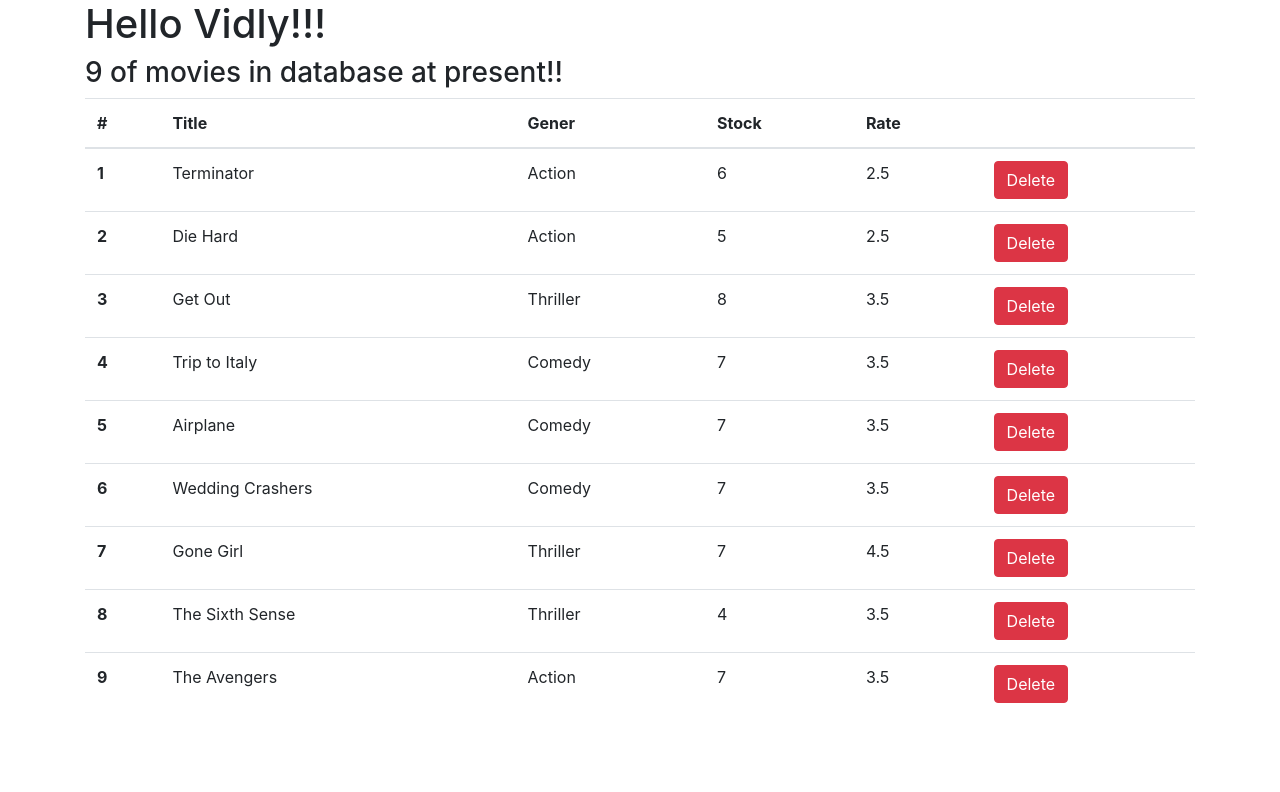
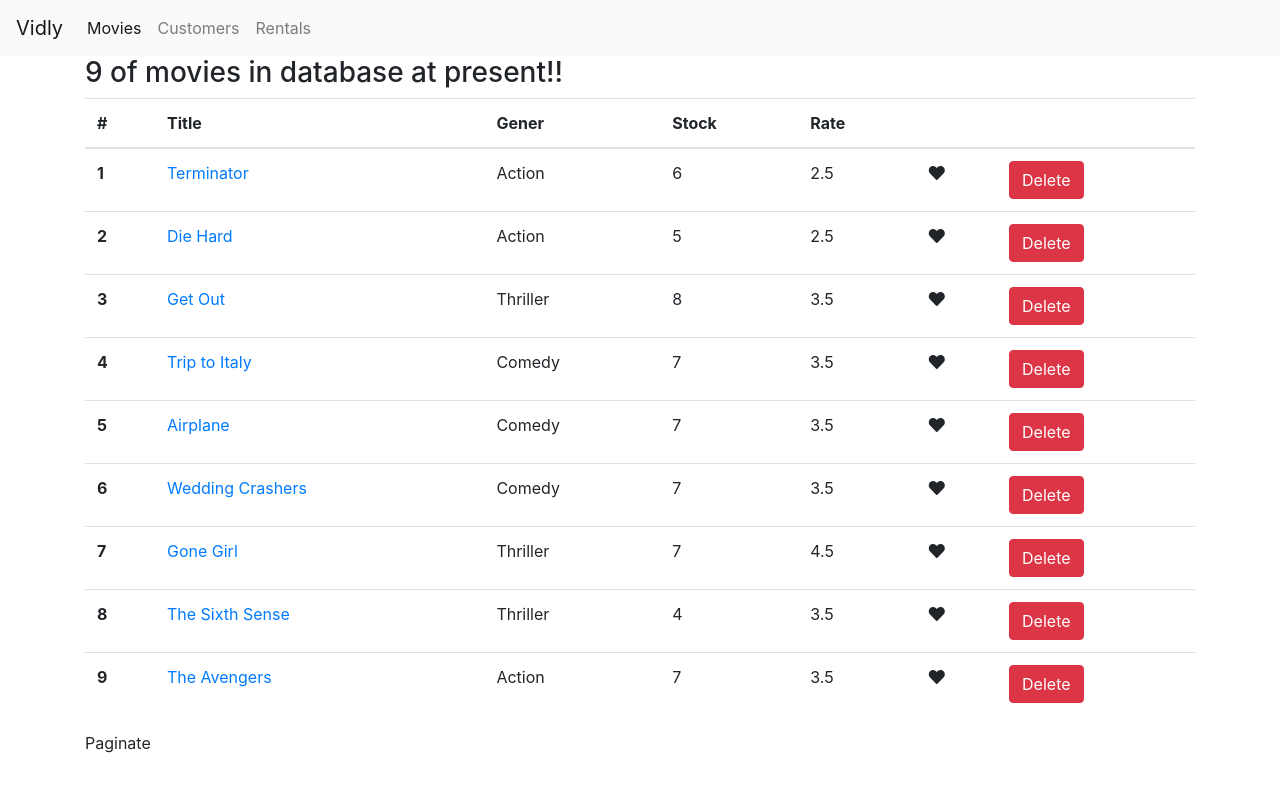
Before and after one commit to vishwas0459/react-app-demo, a React (Create React App) app: page /movies in a window 1280 px wide. Shown: the top 792 px of the page. Built offline with nearby package versions, Linux system fonts and the light colour scheme.

Commit message:
added routing

```diff
--- a/package.json
+++ b/package.json
@@ -4,8 +4,10 @@
   "private": true,
   "dependencies": {
     "bootstrap": "^4.1.1",
+    "query-string": "^6.1.0",
     "react": "^16.8.6",
     "react-dom": "^16.8.6",
+    "react-router-dom": "^5.0.0",
     "react-scripts": "2.1.8"
   },
   "scripts": {
--- a/src/App.js
+++ b/src/App.js
@@ -1,15 +1,31 @@
 import React, { Component } from 'react';
-// import logo from './logo.svg';
+import Movies from './components/movies';
+import MovieForm from './components/movieForm';
+import Customer from './components/customer';
+import Rentals from './components/rentals';
+
+import { Redirect, Switch, Route } from 'react-router-dom';
 import './App.css';
-import Movies from './components/movies';
+import NotFound from './components/notFound';
+import NavBar from './components/navbar';
 
 class App extends Component {
   render() {
     return (
-      <main className='container'>
-        <h1>Hello Vidly!!!</h1>
-        <Movies />
-      </main>
+      <React.Fragment>
+        <NavBar />
+        <main className='container'>
+          <Switch>
+            <Route path='/customer' component={Customer} />
+            <Route path='/rentals' component={Rentals} />
+            <Route path='/movie/:id' component={MovieForm} />
+            <Route path='/movies' exact component={Movies} />
+            <Route path='/not-found' component={NotFound} />
+            <Redirect from='/' exact to='/movies' />
+            <Redirect to='/not-found' />
+          </Switch>
+        </main>
+      </React.Fragment>
     );
   }
 }
--- /dev/null
+++ b/src/components/common/like.jsx
@@ -0,0 +1,28 @@
+import React, { Component } from 'react';
+class Like extends Component {
+  state = {
+    heartClass: 'fa fa-heart',
+    flag: true
+  };
+  changeHeart = () => {
+    let heartClass;
+    if (this.state.flag) {
+      heartClass = 'fa fa-heart-broken';
+      this.setState({ heartClass, flag: !this.state.flag });
+    } else {
+      heartClass = 'fa fa-heart';
+      this.setState({ heartClass, flag: !this.state.flag });
+    }
+  };
+  render() {
+    return (
+      <i
+        className={this.state.heartClass}
+        onClick={this.changeHeart}
+        style={{ cursor: 'pointer' }}
+      />
+    );
+  }
+}
+
+export default Like;
--- /dev/null
+++ b/src/components/common/pagination.jsx
@@ -0,0 +1,18 @@
+import React from 'react';
+
+const Pagination = () => {
+  return (
+    <nav>
+      <ul className='pagination'>
+        <li className='page-item'>
+          {/* <a href='#' className='page-link'>
+            1
+          </a> */}
+          <p>Paginate</p>
+        </li>
+      </ul>
+    </nav>
+  );
+};
+
+export default Pagination;
--- /dev/null
+++ b/src/components/customer.jsx
@@ -0,0 +1,6 @@
+import React from 'react';
+const Customer = () => {
+  return <h1>Customer</h1>;
+};
+
+export default Customer;
--- /dev/null
+++ b/src/components/movieForm.jsx
@@ -0,0 +1,13 @@
+import React from 'react';
+const MovieForm = ({ match, history }) => {
+  return (
+    <div className='container'>
+      <h1>Movie Form {match.params.id}</h1>
+      <button className='btn btn-primary' onClick={() => history.push('/')}>
+        Save
+      </button>
+    </div>
+  );
+};
+
+export default MovieForm;
--- a/src/components/movies.jsx
+++ b/src/components/movies.jsx
@@ -1,14 +1,21 @@
 import React, { Component } from 'react';
 import { getMovies } from '../services/fakeMovieService';
+import Like from './common/like';
+import Pagination from './common/pagination';
+import { NavLink } from 'react-router-dom';
 class Movies extends Component {
   //get the movie list from fakeservice into state
   state = {
-    movies: getMovies()
+    movies: getMovies(),
+    pageSize: 4
   };
   handleDelete = mId => {
     console.log('Clicked movie delete on id :', mId);
     const updatedMovies = this.state.movies.filter(movie => movie._id !== mId);
     this.setState({ movies: updatedMovies });
+  };
+  handlePageChange = () => {
+    console.log('pagehandle clicked');
   };
   render() {
     const { length: movieCount } = this.state.movies;
@@ -25,16 +32,23 @@
               <th scope='col'>Stock</th>
               <th scope='col'>Rate</th>
               <th />
+              <th />
             </tr>
           </thead>
           <tbody>
             {this.state.movies.map((movie, index) => (
               <tr key={movie._id}>
                 <th scope='row'>{index + 1}</th>
-                <td>{movie.title}</td>
+                <td>
+                  {' '}
+                  <NavLink to={'/movie/' + movie._id}>{movie.title}</NavLink>
+                </td>
                 <td>{movie.genre.name}</td>
                 <td>{movie.numberInStock}</td>
                 <td>{movie.dailyRentalRate}</td>
+                <td>
+                  <Like />
+                </td>
                 <td>
                   <button
                     className='btn btn-danger'
@@ -47,6 +61,11 @@
             ))}
           </tbody>
         </table>
+        <Pagination
+          pageSize={this.state.pageSize}
+          pagesCount={movieCount / this.state.pageSize}
+          onPageChange={this.handlePageChange}
+        />
       </div>
     );
   }
--- /dev/null
+++ b/src/components/navbar.jsx
@@ -0,0 +1,43 @@
+import React from 'react';
+import { NavLink } from 'react-router-dom';
+const NavBar = () => {
+  return (
+    <nav className='navbar navbar-expand-lg navbar-light bg-light'>
+      <NavLink className='navbar-brand' to='/'>
+        Vidly
+      </NavLink>
+      <button
+        className='navbar-toggler'
+        type='button'
+        data-toggle='collapse'
+        data-target='#navbarNav'
+        aria-controls='navbarNav'
+        aria-expanded='false'
+        aria-label='Toggle navigation'
+      >
+        <span className='navbar-toggler-icon' />
+      </button>
+      <div className='collapse navbar-collapse' id='navbarNav'>
+        <ul className='navbar-nav'>
+          <li className='nav-item active'>
+            <NavLink className='nav-link' to='/'>
+              Movies <span className='sr-only'>(current)</span>
+            </NavLink>
+          </li>
+          <li className='nav-item'>
+            <NavLink className='nav-link' to='/customer'>
+              Customers
+            </NavLink>
+          </li>
+          <li className='nav-item'>
+            <NavLink className='nav-link' to='/Rentals'>
+              Rentals
+            </NavLink>
+          </li>
+        </ul>
+      </div>
+    </nav>
+  );
+};
+
+export default NavBar;
--- /dev/null
+++ b/src/components/notFound.jsx
@@ -0,0 +1,7 @@
+import React from 'react';
+
+const NotFound = () => {
+  return <h1>Not Found !!!</h1>;
+};
+
+export default NotFound;
--- /dev/null
+++ b/src/components/rentals.jsx
@@ -0,0 +1,6 @@
+import React from 'react';
+const Rentals = () => {
+  return <h1>Rentals</h1>;
+};
+
+export default Rentals;
--- a/src/index.js
+++ b/src/index.js
@@ -1,13 +1,21 @@
 import React from 'react';
 import ReactDOM from 'react-dom';
+import { BrowserRouter as Router } from 'react-router-dom';
+import App from './App';
+
 import './index.css';
-import App from './App';
 import 'bootstrap/dist/css/bootstrap.css';
 import '@fortawesome/fontawesome-free/css/all.css';
 import * as serviceWorker from './serviceWorker';
 // import Counter from './components/counter';
 
-ReactDOM.render(<App />, document.getElementById('root'));
+ReactDOM.render(
+  <Router>
+    {' '}
+    <App />
+  </Router>,
+  document.getElementById('root')
+);
 
 // If you want your app to work offline and load faster, you can change
 // unregister() to register() below. Note this comes with some pitfalls.
```
Also changed, not shown: 1 other file (tests, documents, lock files or other folders).
